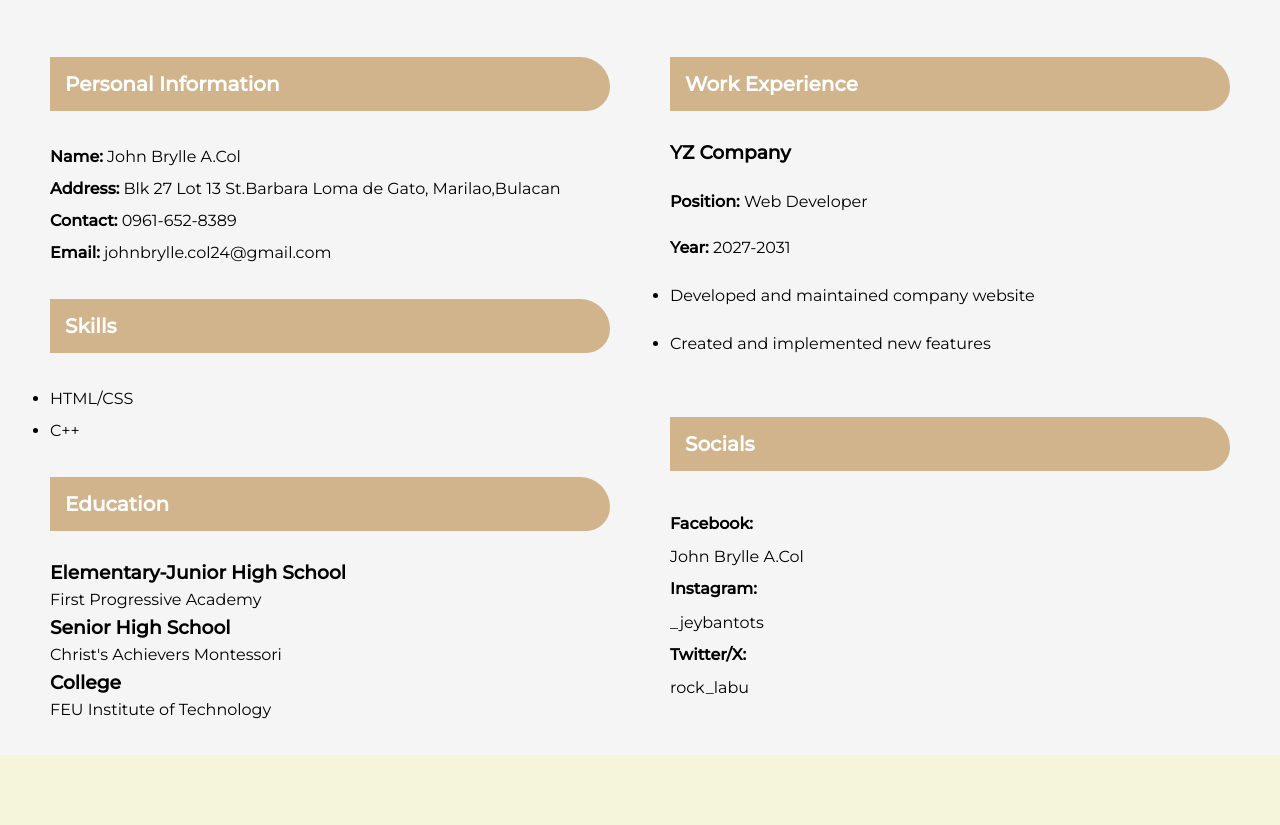
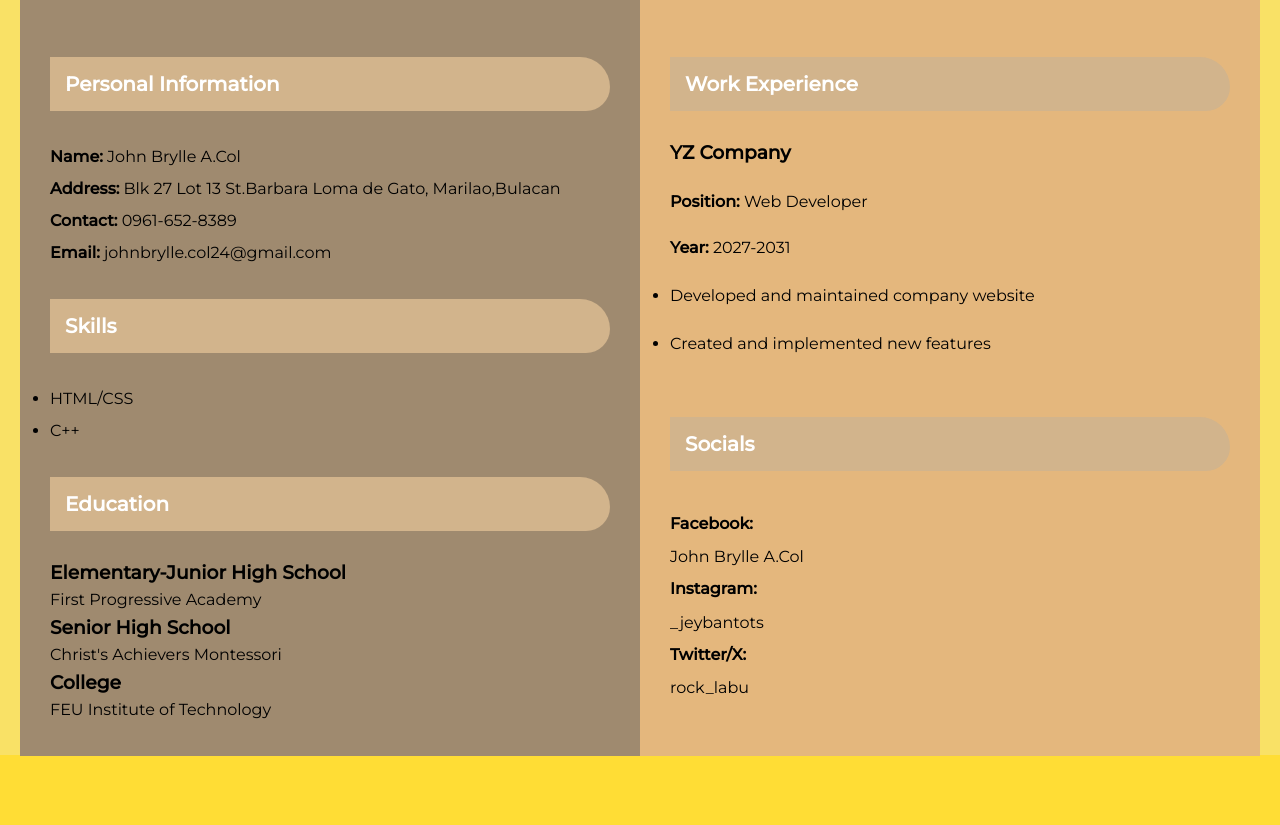
Before and after one commit to JohnbrylleCol2004/WD-Intro, a plain HTML site: page index.html in a window 1280 px wide. Shown: the part 565-1390 px from the top of the page. Drawn offline with Linux system fonts and the light colour scheme.

Commit message:
update the color background in the css

```diff
--- a/assets/css/style.css
+++ b/assets/css/style.css
@@ -6,10 +6,10 @@
 }
 
 body{
-    background-color: #f5f5dc;
+    background-color: #ffdd35;
 }
 .container{
-    background:  #f5f5f5;
+    background:  #f9e166;
     max-width: 2000px;
     margin: 70px auto;
     height: 1250px;
@@ -48,6 +48,9 @@ body{
 .left ul li{
     line-height: 2;
 }
+.left{
+    background-color:rgb(159, 138, 111)
+}
 h2{
     background: tan;
     padding: 15px;
@@ -75,6 +78,9 @@ h2:hover{
 }
 .right ul li{
     line-height: 3;
+}
+.right{
+    background-color:rgb(228, 183, 125)
 }
 .social_link{
     text-decoration: none;
```
